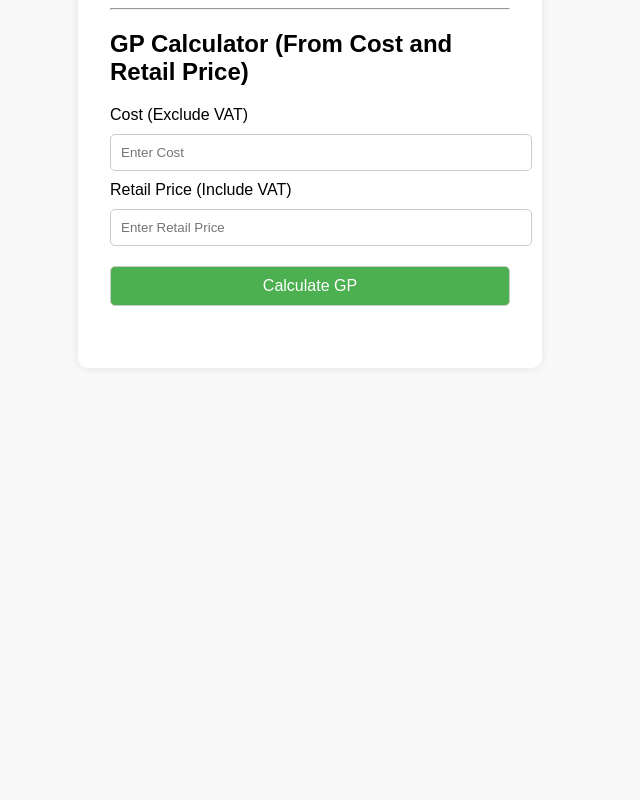
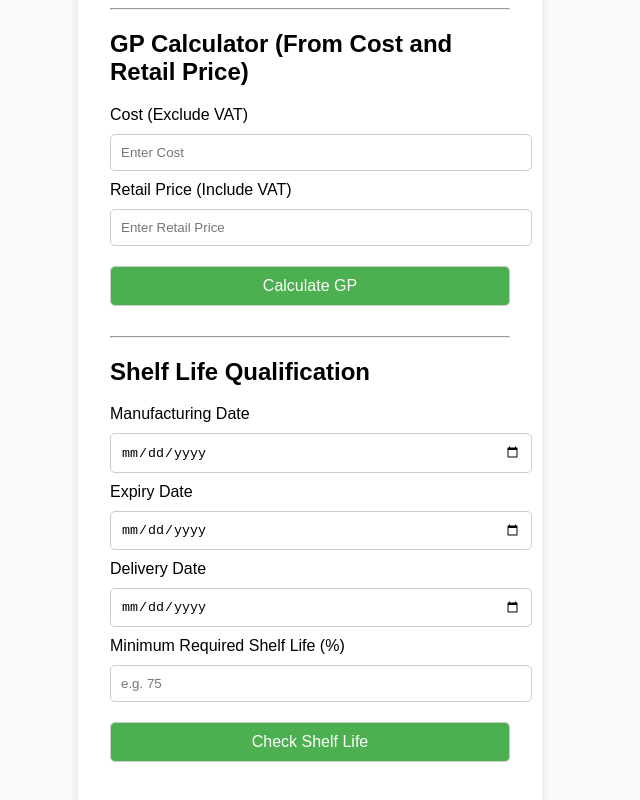
Before and after one commit to Krix-th/IPG, a plain HTML site: page index.html in a window 1280 px wide. Shown: the part 362-1162 px from the top of the page, without its empty margins (330-970 px from the left). Before the commit the page ends 800 px from the top, so only its background shows below. Drawn offline with Linux system fonts and the light colour scheme.

Commit message:
Add files via upload

```diff
--- a/index.html
+++ b/index.html
@@ -67,6 +67,27 @@
   <button onclick="calculateGP()">Calculate GP</button>
 
   <div class="result" id="gpResult"></div>
+
+<hr>
+
+<h2>Shelf Life Qualification</h2>
+
+<label for="mfgDate">Manufacturing Date</label>
+<input type="date" id="mfgDate">
+
+<label for="expDate">Expiry Date</label>
+<input type="date" id="expDate">
+
+<label for="deliveryDate">Delivery Date</label>
+<input type="date" id="deliveryDate">
+
+<label for="minShelfLifePercent">Minimum Required Shelf Life (%)</label>
+<input type="number" id="minShelfLifePercent" placeholder="e.g. 75">
+
+<button onclick="checkShelfLife()">Check Shelf Life</button>
+
+<div class="result" id="shelfLifeResult"></div>
+
 </div>
 
 <script>
@@ -99,6 +120,35 @@ function calculateGP() {
 
   document.getElementById('gpResult').innerText = `GP (Exclude VAT): ${gp.toFixed(2)}%`;
 }
+function checkShelfLife() {
+  const mfgDate = new Date(document.getElementById('mfgDate').value);
+  const expDate = new Date(document.getElementById('expDate').value);
+  const deliveryDate = new Date(document.getElementById('deliveryDate').value);
+  const minRequiredPercent = parseFloat(document.getElementById('minShelfLifePercent').value);
+
+  const resultDiv = document.getElementById('shelfLifeResult');
+
+  if (isNaN(mfgDate) || isNaN(expDate) || isNaN(deliveryDate) || isNaN(minRequiredPercent)) {
+    resultDiv.innerText = "Please fill in all fields correctly.";
+    return;
+  }
+
+  const totalShelfLifeDays = (expDate - mfgDate) / (1000 * 60 * 60 * 24);
+  const remainingShelfLifeDays = (expDate - deliveryDate) / (1000 * 60 * 60 * 24);
+  const remainingPercent = (remainingShelfLifeDays / totalShelfLifeDays) * 100;
+
+  const isQualified = remainingPercent >= minRequiredPercent;
+
+  resultDiv.innerHTML = `
+    Total Shelf Life: ${totalShelfLifeDays.toFixed(0)} days<br>
+    Remaining Shelf Life: ${remainingShelfLifeDays.toFixed(0)} days<br>
+    Remaining Shelf Life: ${remainingPercent.toFixed(2)}%<br>
+    Result: <span style="color:${isQualified ? 'green' : 'red'}; font-weight:bold;">
+      ${isQualified ? 'PASS' : 'FAIL'}
+    </span>
+  `;
+}
+
 </script>
 
 </body>
```
